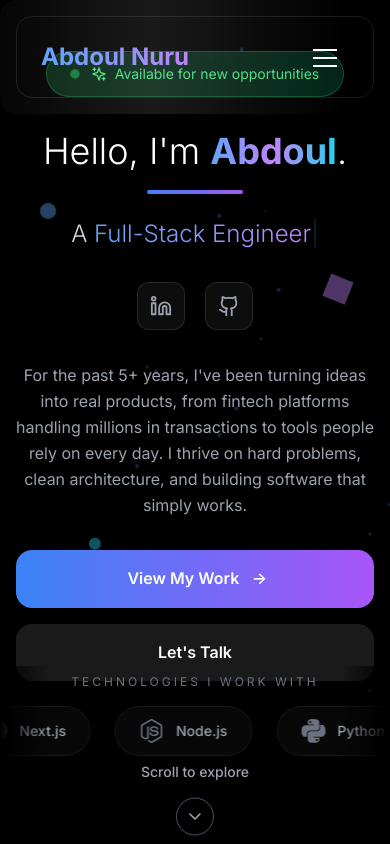
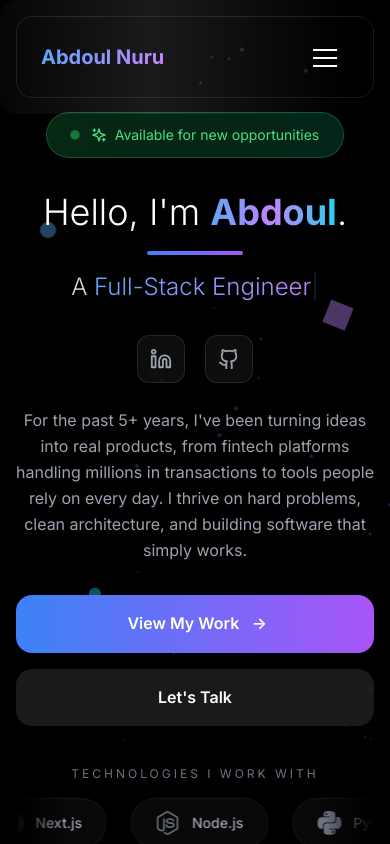
Before and after one commit to AbdoulNuru/portfolio, a React (Vite) app: page / in a window 390 px wide. Shown: the top 844 px of the page. Built offline with nearby package versions, Linux system fonts and the light colour scheme.

Commit message:
Mobile responsiveness

```diff
--- a/src/components/Contact.tsx
+++ b/src/components/Contact.tsx
@@ -83,7 +83,7 @@ const Contact = () => {
             <h2 className="text-4xl lg:text-6xl font-light mb-6">
               Let's <span className="font-bold">Work Together</span>
             </h2>
-            <p className="text-xl text-gray-400 max-w-2xl mx-auto">
+            <p className="text-lg sm:text-xl text-gray-400 max-w-2xl mx-auto">
               Have a project in mind, a role to fill, or just want to talk shop?
               I'd love to hear what you're working on.
             </p>
--- a/src/components/Hero.tsx
+++ b/src/components/Hero.tsx
@@ -46,7 +46,7 @@ const Hero = () => {
     <motion.section
       ref={heroRef}
       id="home"
-      className="min-h-screen flex items-center justify-center relative overflow-hidden pb-16 sm:pb-24 lg:pb-32"
+      className="min-h-screen flex items-center justify-center relative overflow-hidden pt-28 sm:pt-32 pb-16 sm:pb-24 lg:pb-32"
       style={{ y, opacity, scale }}
     >
       {/* Animated Background */}
@@ -84,7 +84,7 @@ const Hero = () => {
       <ParticleField mousePosition={mousePosition} />
 
       {/* Main Content */}
-      <div className="max-w-7xl mx-auto px-4 sm:px-6 lg:px-8 text-center z-10 relative">
+      <div className="w-full max-w-7xl mx-auto px-4 sm:px-6 lg:px-8 text-center z-10 relative">
 
         {/* Availability Badge with Animation */}
         <motion.div
@@ -106,7 +106,7 @@ const Hero = () => {
         </motion.div>
 
         {/* Main Heading with Stagger Animation */}
-        <div className="space-y-6 mb-8">
+        <div className="space-y-4 sm:space-y-6 mb-8">
           <motion.div
             initial={{ opacity: 0, y: 30 }}
             animate={{ opacity: 1, y: 0 }}
@@ -149,7 +149,7 @@ const Hero = () => {
           initial={{ opacity: 0, y: 30 }}
           animate={{ opacity: 1, y: 0 }}
           transition={{ delay: 0.8 }}
-          className="flex justify-center items-center space-x-5 mb-8"
+          className="flex justify-center items-center space-x-5 mb-6 sm:mb-8"
         >
           {[
             { icon: Linkedin, label: "LinkedIn", href: "https://www.linkedin.com/in/abdou-nuru-niyigena/", color: "hover:bg-[#0A66C2]/20 hover:border-[#0A66C2]/50 hover:text-[#0A66C2]" },
@@ -188,7 +188,7 @@ const Hero = () => {
           initial={{ opacity: 0, y: 30 }}
           animate={{ opacity: 1, y: 0 }}
           transition={{ delay: 1.2 }}
-          className="flex flex-col sm:flex-row justify-center items-center space-y-4 sm:space-y-0 sm:space-x-6 mb-12"
+          className="flex flex-col sm:flex-row justify-center items-center space-y-4 sm:space-y-0 sm:space-x-6 mb-8 sm:mb-12"
         >
           <motion.button
             whileHover={{ scale: 1.05, boxShadow: "0 20px 40px rgba(59, 130, 246, 0.3)" }}
@@ -213,20 +213,25 @@ const Hero = () => {
           </motion.button>
         </motion.div>
 
+        {/* Tech Scroller - in flow on mobile, absolute on lg */}
+        <div className="mt-8 lg:hidden">
+          <TechScroller />
+        </div>
+
       </div>
 
-      {/* Tech Scroller */}
-      <div className="absolute bottom-20 sm:bottom-36 left-0 right-0 z-10">
+      {/* Tech Scroller - absolute on lg+ only */}
+      <div className="hidden lg:block absolute bottom-36 left-0 right-0 z-10">
         <TechScroller />
       </div>
 
-      {/* Animated Scroll Indicator */}
+      {/* Scroll Indicator - absolute on lg+ only */}
       <motion.button
         initial={{ opacity: 0 }}
         animate={{ opacity: 1 }}
         transition={{ delay: 1.4 }}
         onClick={scrollToNext}
-        className="absolute bottom-4 left-1/2 -translate-x-1/2 z-10 group flex flex-col items-center space-y-2 text-gray-400 hover:text-white transition-colors"
+        className="hidden lg:flex absolute bottom-4 left-1/2 -translate-x-1/2 z-10 group flex-col items-center space-y-2 text-gray-400 hover:text-white transition-colors"
       >
         <span className="text-sm font-medium">Scroll to explore</span>
         <motion.div
--- a/src/components/Navigation.tsx
+++ b/src/components/Navigation.tsx
@@ -29,7 +29,14 @@ const Navigation = () => {
 
   const handleNavClick = (href: string) => {
     setIsOpen(false)
-    document.querySelector(href)?.scrollIntoView({ behavior: 'smooth' })
+    // Delay scroll to let mobile menu close animation finish
+    setTimeout(() => {
+      const element = document.querySelector(href)
+      if (element) {
+        const offset = element.getBoundingClientRect().top + window.scrollY - 100
+        window.scrollTo({ top: offset, behavior: 'smooth' })
+      }
+    }, 300)
   }
 
   return (
@@ -67,7 +74,7 @@ const Navigation = () => {
               <a
                 href="#home"
                 onClick={(e) => { e.preventDefault(); handleNavClick('#home') }}
-                className="text-2xl font-bold bg-gradient-to-r from-blue-400 to-purple-400 bg-clip-text text-transparent hover:from-blue-300 hover:to-purple-300 transition-all duration-300"
+                className="text-xl lg:text-2xl font-bold bg-gradient-to-r from-blue-400 to-purple-400 bg-clip-text text-transparent hover:from-blue-300 hover:to-purple-300 transition-all duration-300 whitespace-nowrap"
               >
                 Abdoul Nuru
               </a>
@@ -75,7 +82,7 @@ const Navigation = () => {
             </motion.div>
 
             {/* Desktop Navigation */}
-            <div className="hidden md:flex items-center space-x-1">
+            <div className="hidden lg:flex items-center space-x-1">
               {navItems.map((item, index) => (
                 <motion.a
                   key={item.name}
@@ -88,7 +95,7 @@ const Navigation = () => {
                   className="relative group px-4 py-2 rounded-xl text-gray-300 hover:text-white transition-all duration-300 hover:bg-white/10"
                 >
                   <div className="flex items-center space-x-2">
-                    <item.icon size={16} className="opacity-70 group-hover:opacity-100" />
+                    <item.icon size={16} className="opacity-70 group-hover:opacity-100 hidden xl:block" />
                     <span className="font-medium">{item.name}</span>
                   </div>
 
@@ -105,7 +112,7 @@ const Navigation = () => {
                 transition={{ delay: 0.8 }}
                 whileHover={{ scale: 1.05, boxShadow: "0 10px 30px rgba(59, 130, 246, 0.3)" }}
                 whileTap={{ scale: 0.95 }}
-                className="ml-4 px-6 py-2 bg-gradient-to-r from-blue-500 to-purple-500 text-white font-medium rounded-xl hover:from-blue-600 hover:to-purple-600 transition-all duration-300 flex items-center space-x-2 group"
+                className="ml-4 px-4 xl:px-6 py-2 bg-gradient-to-r from-blue-500 to-purple-500 text-white font-medium rounded-xl hover:from-blue-600 hover:to-purple-600 transition-all duration-300 flex items-center space-x-2 group"
               >
                 <Download size={16} className="group-hover:rotate-12 transition-transform duration-300" />
                 <span>Resume</span>
@@ -113,7 +120,7 @@ const Navigation = () => {
             </div>
 
             {/* Mobile menu button */}
-            <div className="md:hidden">
+            <div className="lg:hidden">
               <motion.button
                 whileHover={{ scale: 1.1 }}
                 whileTap={{ scale: 0.9 }}
@@ -148,7 +155,7 @@ const Navigation = () => {
           height: isOpen ? 'auto' : 0
         }}
         transition={{ duration: 0.3, ease: "easeInOut" }}
-        className="fixed top-24 left-4 right-4 z-40 md:hidden overflow-hidden"
+        className="fixed top-20 left-4 right-4 z-40 lg:hidden overflow-hidden"
       >
         <div className="bg-black/80 backdrop-blur-xl rounded-2xl border border-white/20 shadow-xl shadow-black/20">
           <div className="p-6 space-y-4">
@@ -194,7 +201,7 @@ const Navigation = () => {
           animate={{ opacity: 1 }}
           exit={{ opacity: 0 }}
           onClick={() => setIsOpen(false)}
-          className="fixed inset-0 bg-black/30 backdrop-blur-sm z-30 md:hidden"
+          className="fixed inset-0 bg-black/30 backdrop-blur-sm z-30 lg:hidden"
         />
       )}
     </>
--- a/src/components/Skills.tsx
+++ b/src/components/Skills.tsx
@@ -97,7 +97,7 @@ const Skills = () => {
                     <h3 className="text-2xl lg:text-3xl font-semibold text-white group-hover:text-blue-400 transition-colors duration-300">
                       {skill.title}
                     </h3>
-                    <p className="text-lg text-gray-300 leading-relaxed">
+                    <p className="text-base lg:text-lg text-gray-300 leading-relaxed">
                       {skill.description}
                     </p>
                   </div>
```
